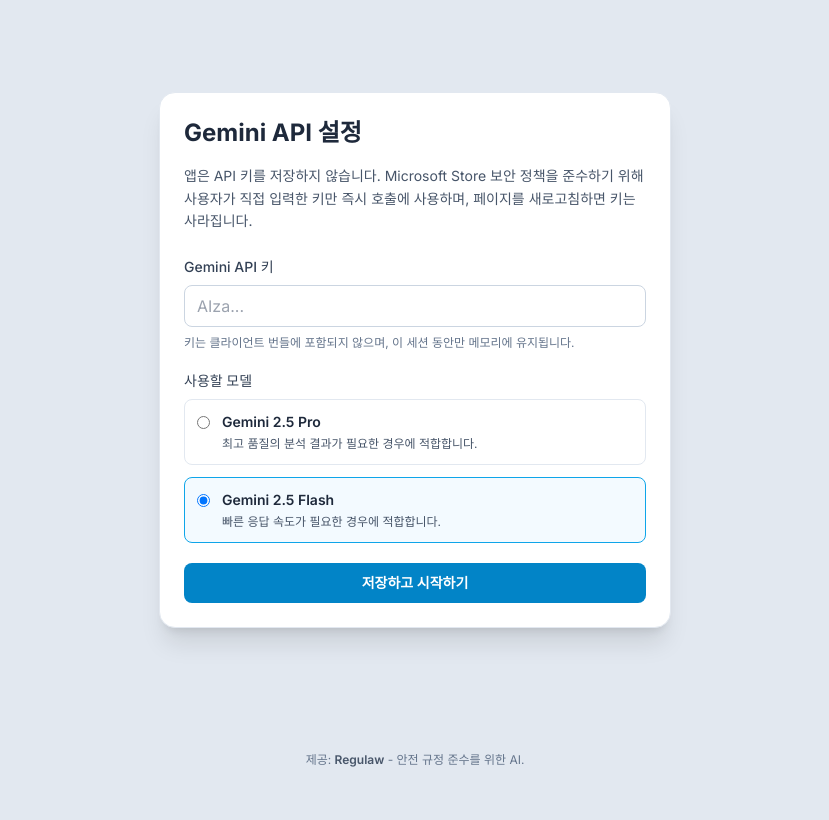
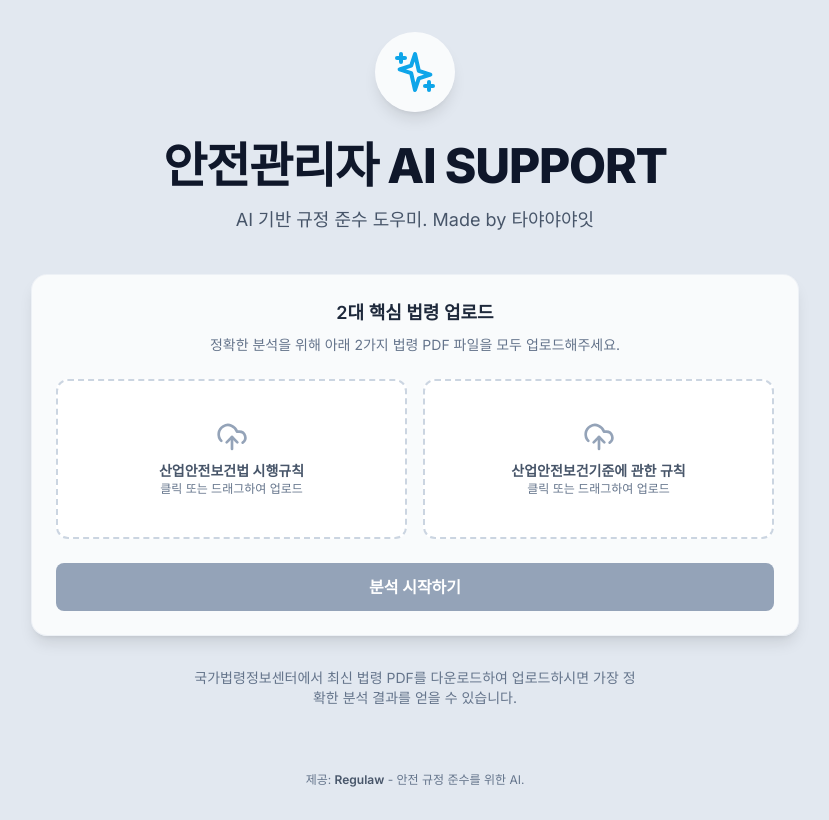
Before and after one commit to tayayayait/SafeManager-AI-SUPPORT, a React (Vite) app: page / in a window 1280 px wide. Shown: the whole page, without its empty margins (225-1054 px from the left). Built offline with nearby package versions, Linux system fonts and the light colour scheme; no server answers.

Commit message:
Initialize API key from environment

```diff
--- a/App.tsx
+++ b/App.tsx
@@ -99,13 +99,25 @@ const processSinglePdf = (pdfFile: File): Promise<string> => {
     });
 };
 
+const defaultModel: GeminiModel = 'gemini-2.5-flash';
+
+const getEnvironmentApiKey = (): string | null => {
+  if (typeof process !== 'undefined' && process.env) {
+    const envKey = process.env.GEMINI_API_KEY || process.env.API_KEY;
+    if (envKey && envKey.trim().length > 0) {
+      return envKey.trim();
+    }
+  }
+  return null;
+};
+
 const App: React.FC = () => {
   const [appState, setAppState] = useState<AppState>('idle');
   const [files, setFiles] = useState<File[]>([]);
   const [chunks, setChunks] = useState<string[]>([]);
   const [processingError, setProcessingError] = useState<string | null>(null);
-  const [apiKey, setApiKey] = useState<string | null>(null);
-  const [model, setModel] = useState<GeminiModel>('gemini-2.5-flash');
+  const [apiKey, setApiKey] = useState<string | null>(() => getEnvironmentApiKey());
+  const [model, setModel] = useState<GeminiModel>(defaultModel);
 
   const handleApiSetup = (key: string, selectedModel: GeminiModel) => {
     setApiKey(key);
@@ -118,7 +130,7 @@ const App: React.FC = () => {
 
   const handleClearCredentials = () => {
     setApiKey(null);
-    setModel('gemini-2.5-flash');
+    setModel(defaultModel);
     setFiles([]);
     setChunks([]);
     setProcessingError(null);
```
